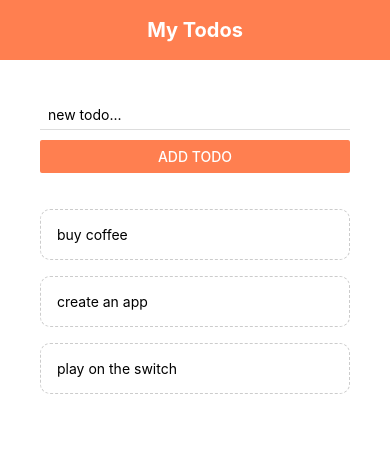
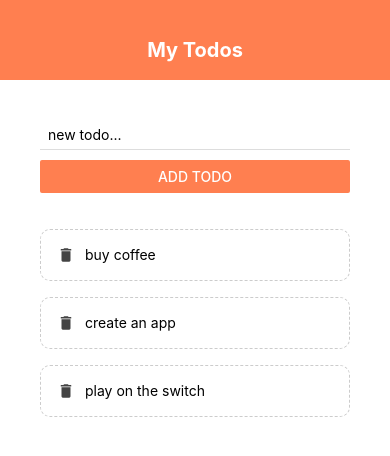
Before and after one commit to nandgreat/MyProjectReactNative, a React Native app: screen / in a window 390 px wide. Shown: the top 456 px of the page. Built offline with nearby package versions, Linux system fonts and the light colour scheme.

Commit message:
TODO's app complete

```diff
--- a/App.js
+++ b/App.js
@@ -1,7 +1,8 @@
 import React, { useState } from 'react';
-import { StyleSheet, Text, Alert, View, FlatList } from 'react-native';
+import { StyleSheet, Text, Alert, View, FlatList, Keyboard, TouchableWithoutFeedback } from 'react-native';
 import AddTodo from './components/addTodo';
 import Header from './components/header';
+import Sandbox from './components/sandbox';
 import TodoItem from './components/todoItem';
 
 export default function App() {
@@ -36,6 +37,11 @@
   }
 
   return (
+    // <Sandbox/>
+    <TouchableWithoutFeedback onPress={() => {
+      console.log('dismissed keyboard');
+      Keyboard.dismiss();
+    }}>
       <View style={styles.container}>
         <Header />
         <View style={styles.content}>
@@ -51,6 +57,7 @@
           </View>
         </View>
       </View>
+    </TouchableWithoutFeedback>
   );
 }
 
@@ -60,9 +67,11 @@
     backgroundColor: '#fff',
   },
   content: {
+    flex: 1,
     padding: 40,
   },
   list: {
+    flex: 1,
     marginTop: 20,
   },
 });
--- a/components/header.js
+++ b/components/header.js
@@ -11,8 +11,8 @@
 
 const styles = StyleSheet.create({
   header: {
-    height: 60,
-    paddingTop: 18,
+    height: 80,
+    paddingTop: 38,
     backgroundColor: 'coral',
   },
   title: {
--- /dev/null
+++ b/components/sandbox.js
@@ -0,0 +1,43 @@
+import React from 'react'
+import { StyleSheet, Text, View } from 'react-native'
+
+export default function Sandbox() {
+    return (
+        <View style={styles.container}>
+            <Text style={styles.boxOne}>One</Text>
+            <Text style={styles.boxTwo}>Two</Text>
+            <Text style={styles.boxThree}>Three</Text>
+            <Text style={styles.boxFour}>Four</Text>
+        </View>
+    )
+}
+
+const styles = StyleSheet.create({
+    container: {
+        flex: 1,
+        flexDirection: 'row',
+        justifyContent: 'space-evenly',
+        alignItems: 'flex-start',
+        paddingTop: 40,
+        backgroundColor: '#ddd'
+    },
+    boxOne: {
+        flex: 1,
+        backgroundColor: 'violet',
+        padding: 10
+    },
+    boxTwo: {
+        flex: 2,
+        backgroundColor: 'gold',
+        padding: 20
+    },
+    boxThree: {
+        flex: 1,
+        backgroundColor: 'coral',
+        padding: 30
+    },
+    boxFour: {
+        backgroundColor: 'skyblue',
+        padding: 40
+    }
+});
--- a/components/todoItem.js
+++ b/components/todoItem.js
@@ -1,21 +1,31 @@
 import React from 'react'
 import { StyleSheet, TouchableOpacity, Text, View } from 'react-native'
+import { MaterialIcons } from '@expo/vector-icons';
+
 
 export default function TodoItem({ item, pressHandler }) {
     return (
         <TouchableOpacity onPress={() => pressHandler(item.key)}>
-            <Text style={styles.item}>{item.text}</Text>
+            <View style={styles.item}>
+                <MaterialIcons name='delete' size={18} color='#444' />
+                <Text style={styles.itemText}>{item.text}</Text>
+            </View>
         </TouchableOpacity>
     )
 }
 
 const styles = StyleSheet.create({
     item: {
+        flex: 1,
+        flexDirection: 'row',
         padding: 16,
         marginTop: 16,
         borderColor: '#ccc',
         borderWidth: 1,
         borderStyle: 'dashed',
         borderRadius: 10
+    },
+    itemText: {
+        marginLeft: 10
     }
 })
```
Lines whose indentation alone changed are shown as unchanged.
